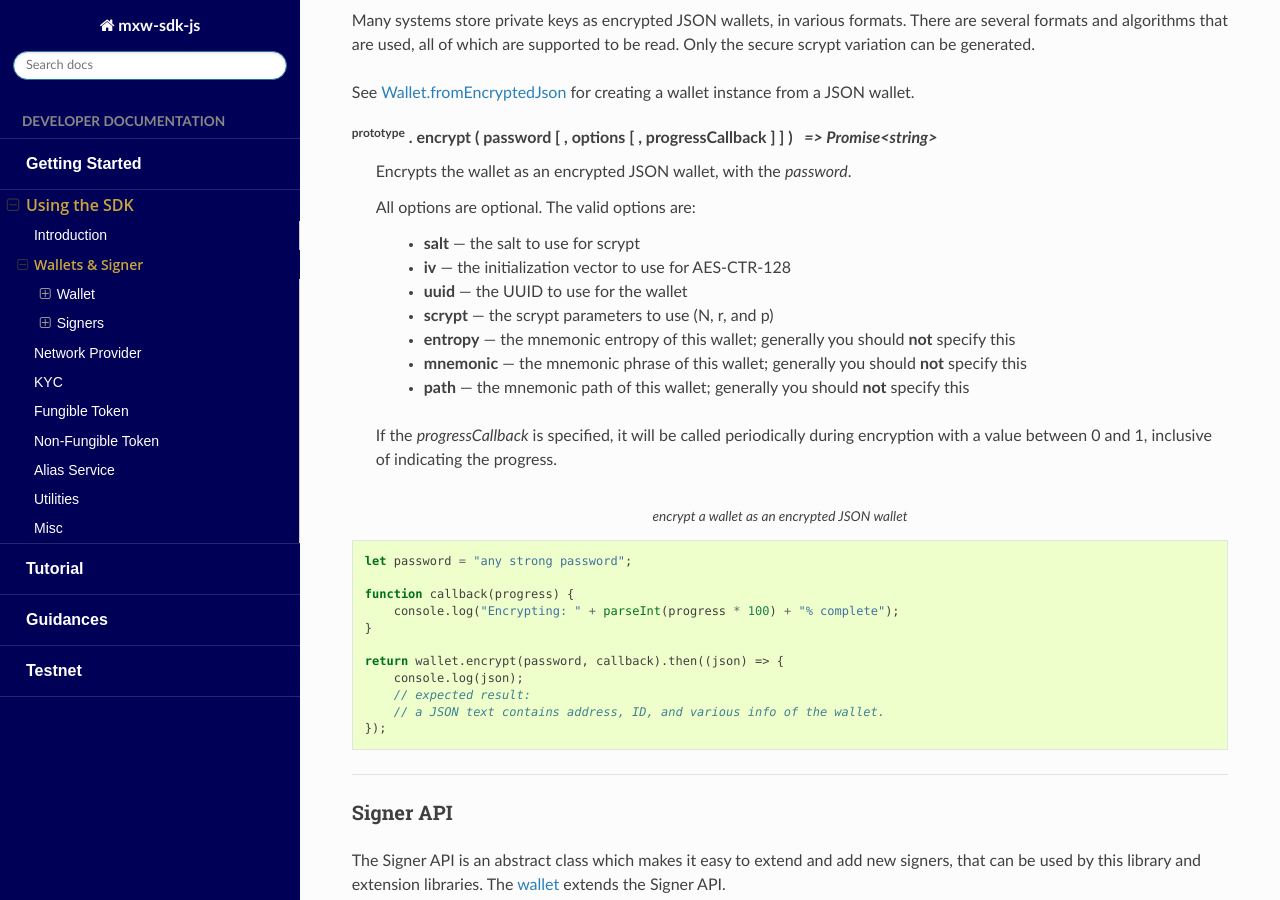
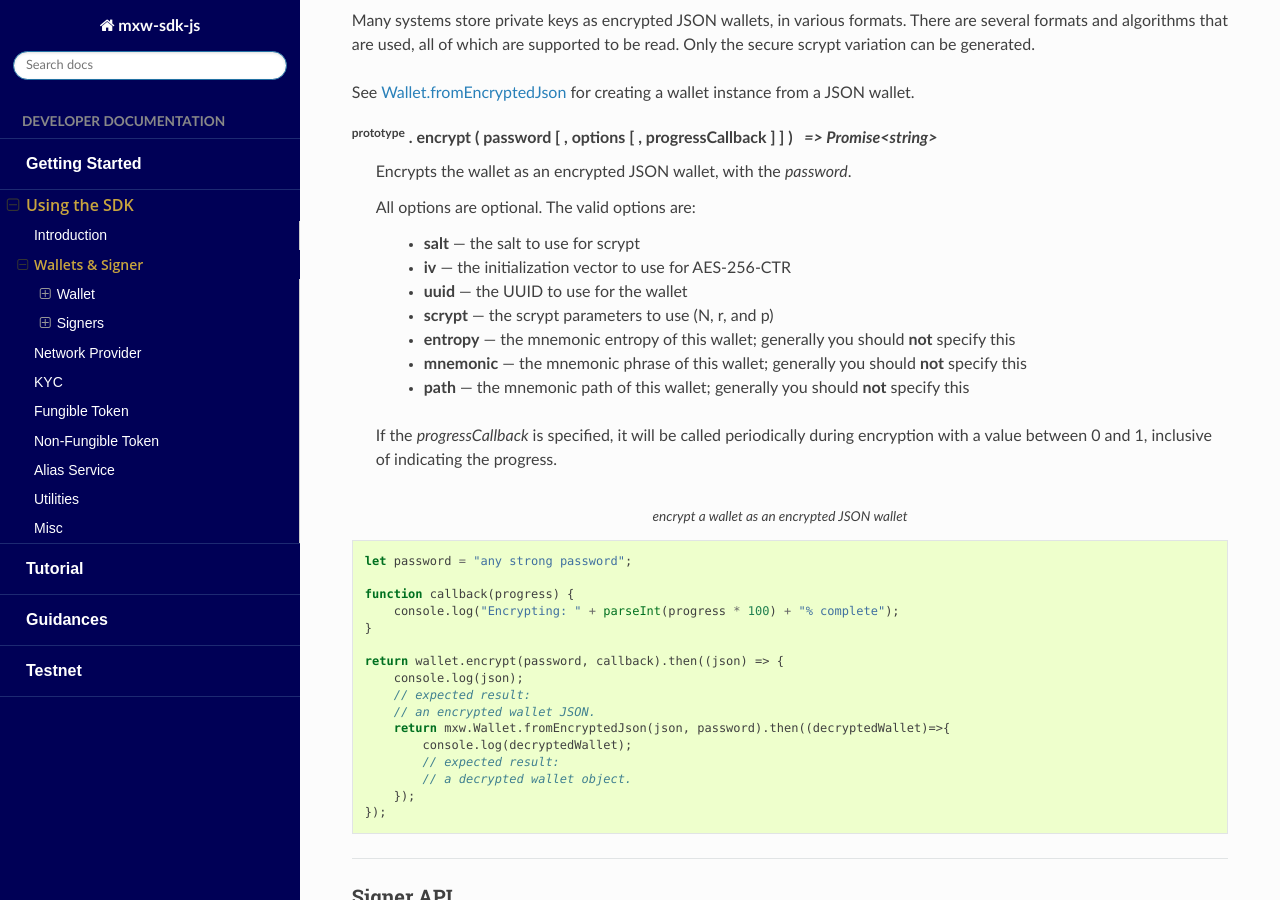
Before and after one commit to maxonrow/mxw-sdk-js, a Sphinx documentation site: the page built from docs/api-1wallet.rst, in a window 1280 px wide and 900 px high, scrolled down 9548 px. Built offline with Sphinx 7.4.7 and the Read the Docs theme 2.0.0, drawn with Linux system fonts in a browser that asks for light colours.

Commit message:
fine tune wallet docs

```diff
--- a/docs/api-1wallet.rst
+++ b/docs/api-1wallet.rst
@@ -506,7 +506,7 @@ wallet instance from a JSON wallet.
     All options are optional. The valid options are:
 
         - **salt** --- the salt to use for scrypt
-        - **iv** --- the initialization vector to use for AES-CTR-128
+        - **iv** --- the initialization vector to use for AES-256-CTR
         - **uuid** --- the UUID to use for the wallet
         - **scrypt** --- the scrypt parameters to use (N, r, and p)
         - **entropy** --- the mnemonic entropy of this wallet; generally you should **not** specify this
@@ -529,7 +529,12 @@ wallet instance from a JSON wallet.
     return wallet.encrypt(password, callback).then((json) => {
         console.log(json);
         // expected result:
-        // a JSON text contains address, ID, and various info of the wallet.
+        // an encrypted wallet JSON.
+        return mxw.Wallet.fromEncryptedJson(json, password).then((decryptedWallet)=>{
+            console.log(decryptedWallet);
+            // expected result:
+            // a decrypted wallet object.
+        });
     });
 
 
```
